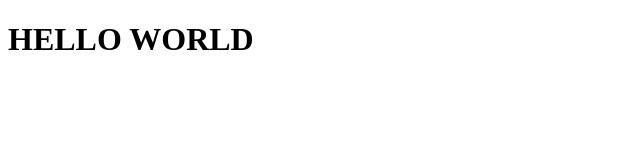
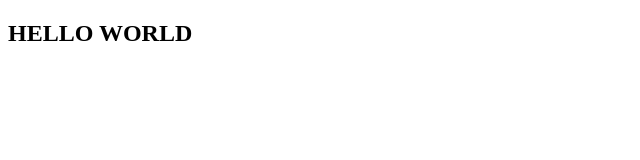
Before and after one commit to st1techtonic/TGA-HTML-CSS, a plain HTML site: page index.html in a window 1280 px wide. Shown: the whole page, without its empty margins (0-640 px from the left). Drawn offline with Linux system fonts and the light colour scheme.

Commit message:
changed to h2 tags

```diff
--- a/index.html
+++ b/index.html
@@ -5,6 +5,6 @@
     <title>Test - HTML</title>
   </head>
   <body>
-    <h1>HELLO WORLD</h1>
+    <h2>HELLO WORLD</h2>
   </body>
 </html>
```
